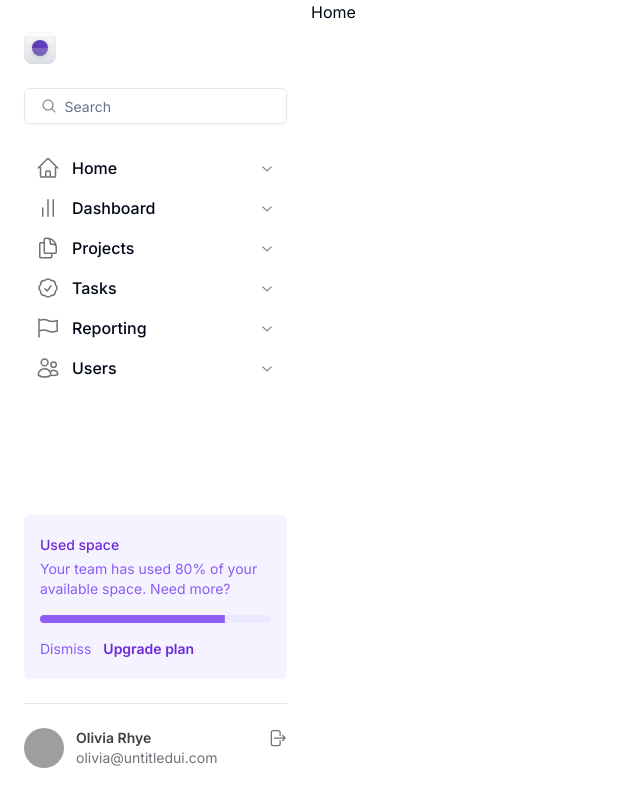
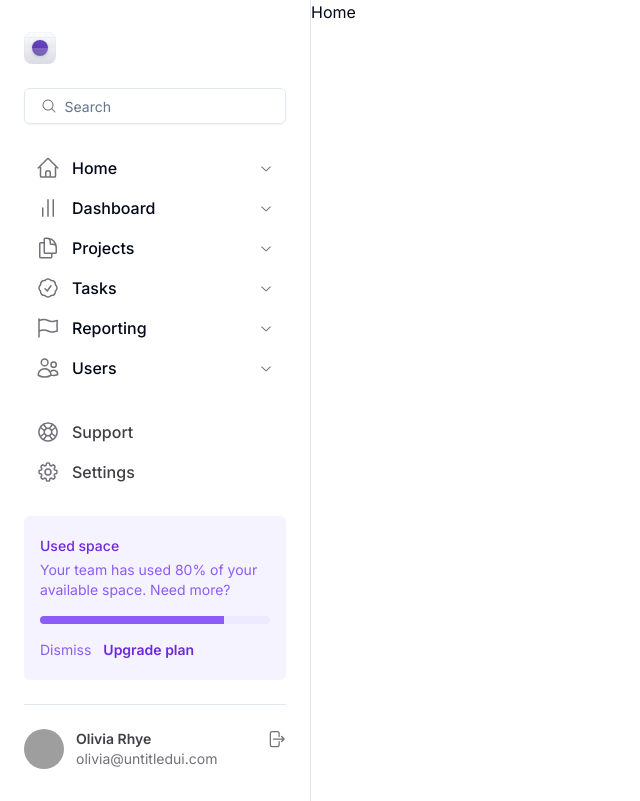
Before and after one commit to joaonetogit/front-dash, a Next.js app: page / in a window 1280 px wide. Shown: the whole page, without its empty margins (0-640 px from the left). Built offline with nearby package versions, Linux system fonts and the light colour scheme; grey boxes are pictures that could not be loaded.

Commit message:
feat: sidebar desktop

```diff
--- a/src/components/custom/NavListSidebar.tsx
+++ b/src/components/custom/NavListSidebar.tsx
@@ -14,7 +14,7 @@
               classNameIcon="group-hover:text-[#B692F6]"
             >
               <div className="flex items-center gap-3">
-                {menu.icon}
+                <div className="h-iconSidebar w-iconSidebar text-iconSidebar">{menu.icon}</div>
                 <p className="text-base font-medium transition-all group-hover:text-[#6941C6]">
                   {menu.title}
                 </p>
--- a/src/components/custom/Sidebar.tsx
+++ b/src/components/custom/Sidebar.tsx
@@ -2,19 +2,21 @@
 import Logo from './Logo';
 import NavListSidebarDropdown from './NavListSidebar';
 import SearchInput from './SearchInput';
+import SidebarButtonsConfigs from './SidebarButtonsConfigs';
 import SidebarContent from './SidebarContent';
 import UsedSpace from './UsedSpace';
 import User from './User';
 
 export default function Sidebar() {
   return (
-    <aside className="flex min-h-screen max-w-sidebar flex-1 flex-col justify-between gap-6 px-6 py-8">
+    <aside className="flex min-h-screen max-w-sidebar flex-1 flex-col justify-between gap-6 border-r-[1px] border-border px-6 py-8">
       <SidebarContent>
         <Logo />
         <SearchInput />
         <NavListSidebarDropdown />
       </SidebarContent>
       <SidebarContent>
+        <SidebarButtonsConfigs />
         <UsedSpace />
         <Separator />
         <User />
--- /dev/null
+++ b/src/components/custom/SidebarButtonsConfigs.tsx
@@ -0,0 +1,22 @@
+import ButtonsForSidebarButtonsConfigs from '@/constants/SidebarButtonsConfigs';
+
+export default function SidebarButtonsConfigs() {
+  return (
+    <div className="flex flex-col">
+      {ButtonsForSidebarButtonsConfigs.map((item) => (
+        <button
+          type="button"
+          key={item.title}
+          className="group flex items-center gap-3 rounded-md px-3 py-2 transition-all hover:bg-[#F5F3FF]"
+        >
+          <div className="h-iconSidebar w-iconSidebar text-iconSidebar transition-all group-hover:text-violet-700">
+            {item.icon}
+          </div>
+          <p className="text-md font-medium text-zinc-700 transition-all group-hover:text-violet-700">
+            {item.title}
+          </p>
+        </button>
+      ))}
+    </div>
+  );
+}
--- /dev/null
+++ b/src/constants/SidebarButtonsConfigs.tsx
@@ -0,0 +1,17 @@
+import { ISidebarButtonsConfigs } from '@/types/constants/SidebarMenu';
+import { Cog8ToothIcon, LifebuoyIcon } from '@heroicons/react/24/outline';
+
+const ButtonsForSidebarButtonsConfigs: ISidebarButtonsConfigs[] = [
+  {
+    title: 'Support',
+    icon: <LifebuoyIcon />,
+    link: '/support',
+  },
+  {
+    title: 'Settings',
+    icon: <Cog8ToothIcon />,
+    link: '/settings',
+  },
+];
+
+export default ButtonsForSidebarButtonsConfigs;
--- a/src/constants/SidebarMenu.tsx
+++ b/src/constants/SidebarMenu.tsx
@@ -1,4 +1,3 @@
-import { cn } from '@/lib/utils';
 import { ISidebarMenu } from '@/types/constants/SidebarMenu';
 import {
   Bars3BottomRightIcon,
@@ -9,13 +8,11 @@
   UsersIcon,
 } from '@heroicons/react/24/outline';
 
-const classesIcon = 'text-iconSidebar w-iconSidebar h-iconSidebar';
-
 const SidebarMenu: ISidebarMenu[] = [
   {
     id: 1,
     title: 'Home',
-    icon: <HomeIcon className={classesIcon} />,
+    icon: <HomeIcon />,
     link: '/dashboard',
     subMenu: [
       {
@@ -31,7 +28,7 @@
   {
     id: 2,
     title: 'Dashboard',
-    icon: <Bars3BottomRightIcon className={cn(classesIcon, 'rotate-90')} />,
+    icon: <Bars3BottomRightIcon className="rotate-90" />,
     link: '/users',
     subMenu: [
       {
@@ -47,7 +44,7 @@
   {
     id: 3,
     title: 'Projects',
-    icon: <DocumentDuplicateIcon className={classesIcon} />,
+    icon: <DocumentDuplicateIcon />,
     link: '/settings',
     subMenu: [
       {
@@ -63,7 +60,7 @@
   {
     id: 4,
     title: 'Tasks',
-    icon: <CheckBadgeIcon className={classesIcon} />,
+    icon: <CheckBadgeIcon />,
     link: '/logout',
     subMenu: [
       {
@@ -79,7 +76,7 @@
   {
     id: 5,
     title: 'Reporting',
-    icon: <FlagIcon className={classesIcon} />,
+    icon: <FlagIcon />,
     link: '/logout',
     subMenu: [
       {
@@ -95,7 +92,7 @@
   {
     id: 6,
     title: 'Users',
-    icon: <UsersIcon className={classesIcon} />,
+    icon: <UsersIcon />,
     link: '/logout',
     subMenu: [
       {
```
Also changed, not shown: src/types/constants/SidebarMenu.ts (+6 -5 lines).
